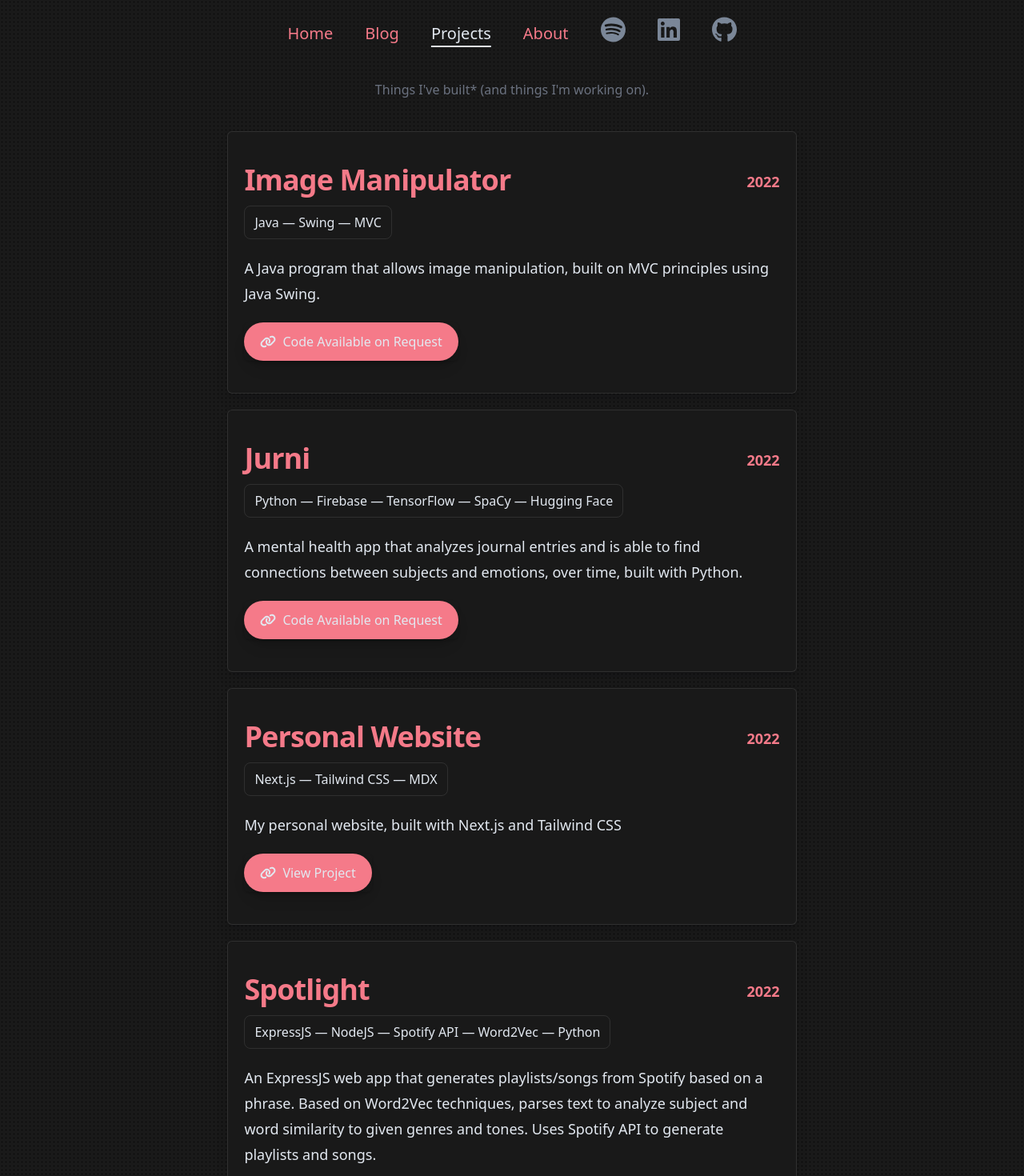
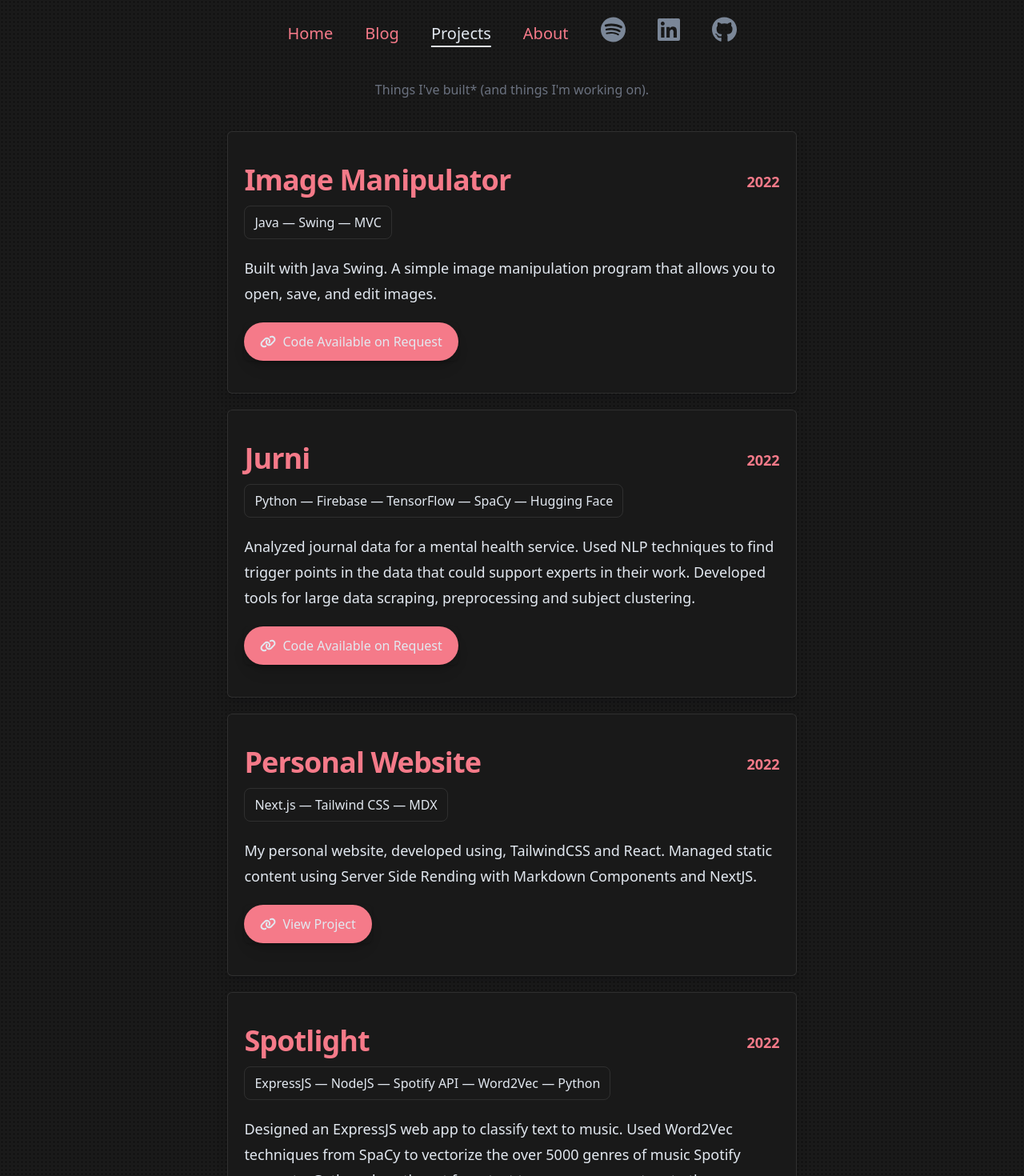
Before and after one commit to DOOduneye/portfolio, a Next.js app: page /projects in a window 1280 px wide. Shown: the top 1470 px of the page at 80% size. Built offline with nearby package versions, Linux system fonts and the light colour scheme.

Commit message:
updated: project descriptions and Resume.pdf

```diff
--- a/content/posts/notion.mdx
+++ b/content/posts/notion.mdx
@@ -2,6 +2,7 @@
 title: "The best of the best — Notion"
 date: "July 4, 2022"
 description: "David's declassified college organization guide"
+published: true
 ---
 
 If you've never heard, Notion is a tool for organizing your work and for me my entire life. You can create notes, docs, and to-do lists with Notion and then organize them into workflows. Notion is simple and easy to get started with, but it's also powerful enough to help you with your most complex projects.
--- a/content/posts/progressive-overload.mdx
+++ b/content/posts/progressive-overload.mdx
@@ -2,6 +2,7 @@
 title: "Strength Tranining and Overloading"
 date: "May 29, 2022"
 description: "One of the most important things in the gym"
+published: true
 ---
 
 TL;DR - a way to increase strength through increasing intensity
--- a/content/posts/writing.mdx
+++ b/content/posts/writing.mdx
@@ -2,6 +2,7 @@
 title: "Origins of my interest in Writing"
 date: "July 3, 2022"
 description: "Sharing my history and love for writing"
+published: true
 ---
 
 The biggest and most consistently important moment in my life was when I began to write.
--- a/content/projects/image-manipulator.mdx
+++ b/content/projects/image-manipulator.mdx
@@ -1,7 +1,7 @@
 ---
 title: 'Image Manipulator'
 date: '2022'
-description: 'A Java program that allows image manipulation, built on MVC principles using Java Swing.'
+description: 'Built with Java Swing. A simple image manipulation program that allows you to open, save, and edit images.'
 stack: 'Java — Swing — MVC'
 link: '#'
 button: 'Code Available on Request'
--- a/content/projects/jurni.mdx
+++ b/content/projects/jurni.mdx
@@ -1,7 +1,9 @@
 ---
 title: 'Jurni'
 date: '2022'
-description: 'A mental health app that analyzes journal entries and is able to find connections between subjects and emotions, over time, built with Python.'
+description: 'Analyzed journal data for a mental health service. Used NLP
+techniques to find trigger points in the data that could support experts in their work.
+Developed tools for large data scraping, preprocessing and subject clustering.'
 stack: 'Python — Firebase — TensorFlow — SpaCy — Hugging Face'
 link: '#'
 button: 'Code Available on Request'
--- a/content/projects/personal-website.mdx
+++ b/content/projects/personal-website.mdx
@@ -1,7 +1,8 @@
 ---
 title: 'Personal Website'
 date: '2022'
-description: 'My personal website, built with Next.js and Tailwind CSS'
+description: 'My personal website, developed using, TailwindCSS and React.
+Managed static content using Server Side Rending with Markdown Components and NextJS.'
 stack: 'Next.js — Tailwind CSS — MDX'
 link: 'github.com/dooduneye/dooduneye.github.io'
 button: 'View Project'
--- a/content/projects/spotlight.mdx
+++ b/content/projects/spotlight.mdx
@@ -1,7 +1,9 @@
 ---
 title: 'Spotlight'
 date: '2022'
-description: 'An ExpressJS web app that generates playlists/songs from Spotify based on a phrase. Based on Word2Vec techniques, parses text to analyze subject and word similarity to given genres and tones. Uses Spotify API to generate playlists and songs.'
+description: 'Designed an ExpressJS web app to classify text to music. Used Word2Vec techniques from SpaCy to vectorize the
+over 5000 genres of music Spotify supports. Gathered sentiment from text to pass as parameters to the SpotifyAPI to generate
+music.'
 stack: 'ExpressJS — NodeJS — Spotify API — Word2Vec — Python'
 link: 'github.com/dooduneye/spotlight'
 button: 'View Project'
--- a/content/projects/tuiter.mdx
+++ b/content/projects/tuiter.mdx
@@ -1,7 +1,7 @@
 ---
 title: 'Tuiter'
 date: '2022'
-description: 'A Twitter Clone built with React.JS, Bootstrap, and MongoDB.'
+description: 'A Twitter Clone built with React, Bootstrap, and MongoDB'
 link: 'github.com/dooduneye/tuiter-react-web-app'
 stack: 'Express — MongoDB — React.JS — Bootstrap — Node.JS'
 button: 'View Project'
--- a/pages/posts.js
+++ b/pages/posts.js
@@ -20,10 +20,7 @@ const MapPosts = tw.section`
 `;
 
 const Posts = ({ posts }) => {
-    posts = posts.sort((a, b) => {
-        return new Date(b.frontmatter.date) - new Date(a.frontmatter.date);
-    });
-
+    posts = posts.sort((a, b) => new Date(b.frontmatter.date) - new Date(a.frontmatter.date)).filter((post) => post.frontmatter.published);
     posts = posts.reverse();
 
     return (
--- a/pages/projects.js
+++ b/pages/projects.js
@@ -8,6 +8,11 @@ import * as path from 'path';
 import matter from 'gray-matter';
 
 const Projects = ({ projects }) => {
+
+    // Sort by date and title
+    projects = projects.sort((a, b) => new Date(b.frontmatter.date) - new Date(a.frontmatter.date));
+    projects = projects.sort((a, b) => a.frontmatter.title.localeCompare(b.frontmatter.title));
+
     return (
         <ContentContainer>
             <CardHeader title={'Things I\'ve built* (and things I\'m working on).'} />
```
Also changed, not shown: 1 other file (tests, documents, lock files or other folders).
